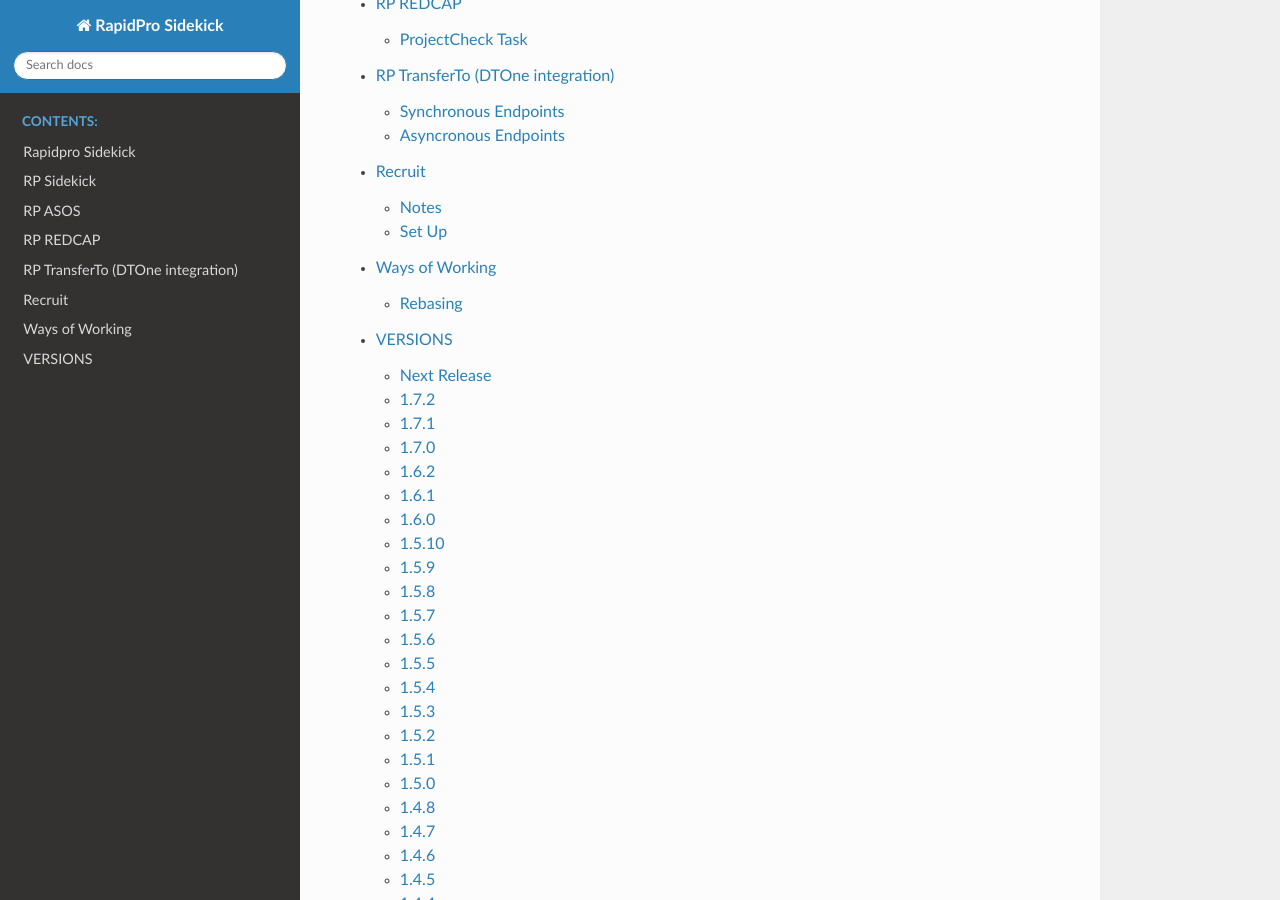
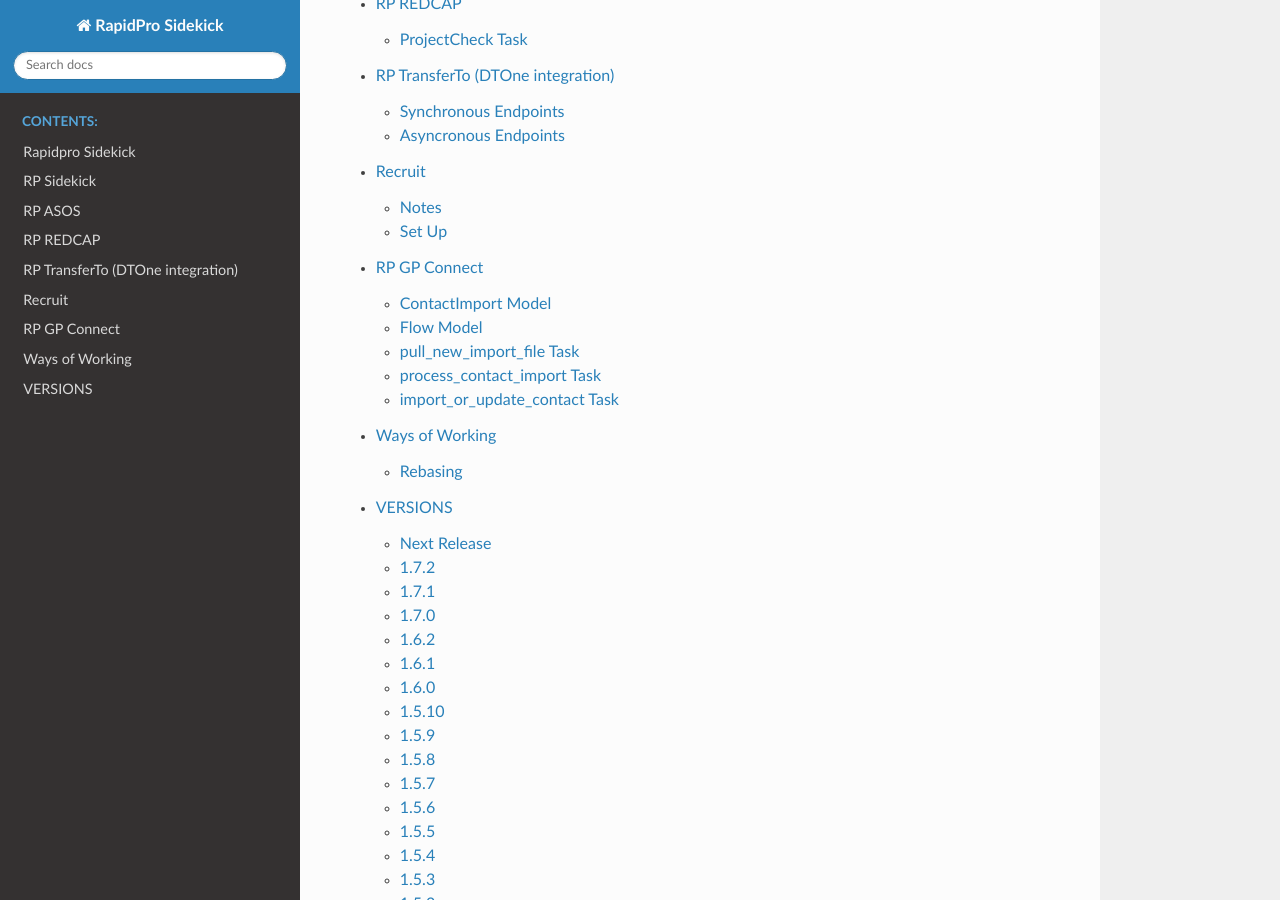
Before and after one commit to praekeltfoundation/rp-sidekick, a Sphinx documentation site: the page built from docs/index.rst, in a window 1280 px wide and 900 px high, scrolled down 6571 px. Built offline with Sphinx 7.4.7 and the Read the Docs theme 2.0.0, drawn with Linux system fonts in a browser that asks for light colours; part of the change alters nothing that is shown.

Commit message:
Add docs for GP_Connect app

```diff
--- /dev/null
+++ b/docs/apps/gpconnect.rst
@@ -0,0 +1,67 @@
+#############
+RP GP Connect
+#############
+The main purpose of this app is to create and update RapidPro Contacts from the rows of an .xlsx file in an Amazon S3 bucket.
+
+The column headers in the .xlsx file must all exist as Contact Fields in RapidPro, with the exception of `telephone_no` which will be extracted for the Contact URN.
+An extra Contact Field named `has_whatsapp` must exist in RapidPro as well.
+
+ContactImport Model
+===================
+
+This model stores the details for each import that has run.
+ * ``file`` The .xlsx file that was imported.
+ * ``org`` The Sidekick Organization instance to use for the RapidPro connection.
+ * ``created_at`` The datetime that the instance was created.
+ * ``created_by`` The User that the instance was created by (empty for instances created by the automated tasks).
+
+Flow Model
+==========
+
+This model stores the information for the RapidPro Flows to start for imported Contacts.
+ * ``type`` A string defining which Contacts should be started on this. Options are `new_contact` or `contact_update`.
+ * ``rapidpro_flow`` A string containing the UUID of the Flow in Rapidpro.
+ * ``org`` The Sidekick Organization that the Flow belongs to.
+
+pull_new_import_file Task
+=========================
+
+This task will run hourly and is started by Celery Beat.
+
+It checks the Amazon S3 bucket for a .xlsx file that does not exist in the ContactImports, downloads it and creates an instance for it.
+
+The task will begin the import process by calling the `process_contact_import` task synchronously for the file being imported.
+
+Only one new file will be imported per run.
+
+process_contact_import Task
+=========================
+
+This task is run synchronously when a new file is found to be imported.
+
+It loads the .xlsx file and calls the `import_or_update_contact` task asynchronously for each row in the file that has a `patients_tested_positive` value of `1`.
+
+Each row is converted into a dict with the column headers as keys before calling the task.
+
+import_or_update_contact Task
+=========================
+
+This task is run for each row in the file to be imported. It retrieves the whatsapp_id for the value in `telephone_no` and sets `has_whatsapp` to True if one exists or False if not.
+
+If the Contact does not already exist in RapidPro it is created via the RapidPro API and started on the `new_contact` Flow for the Organization.
+
+If the Contact does exist and has changed it is updated via the RapidPro API and started on the `contact_update` Flow for the Organization.
+
+In both cases the dict of the row values is sent as the `extra` parameter when starting the flow.
+
+If no Flow of the type exists for the Organization this task will raise an `ObjectDoesNotExist` error.
+
+Configuration
+-------------
+
+These environment variables are required to be set for proper functioning:
+ * ``AWS_ACCESS_KEY_ID`` Used to connect to the Amazon S3 bucket.
+ * ``AWS_SECRET_ACCESS_KEY`` Used to connect to the Amazon S3 bucket.
+ * ``AWS_STORAGE_BUCKET_NAME`` Used to connect to the Amazon S3 bucket.
+ * ``GP_CONNECT_ORG_NAME`` The name of the Sidekick Organization that any imports will belong to (Optional. Defaults to "GP Connect").
+ * ``GP_CONNECT_FILE_DIR`` The prefix to search for files in the Amazon S3 bucket (Optional. Defaults to "uploads/").
--- a/docs/index.rst
+++ b/docs/index.rst
@@ -16,6 +16,7 @@
    apps/redcap.md
    apps/transferto.md
    apps/recruit.md
+   apps/gpconnect.rst
 
    ways-of-working.md
 
```
